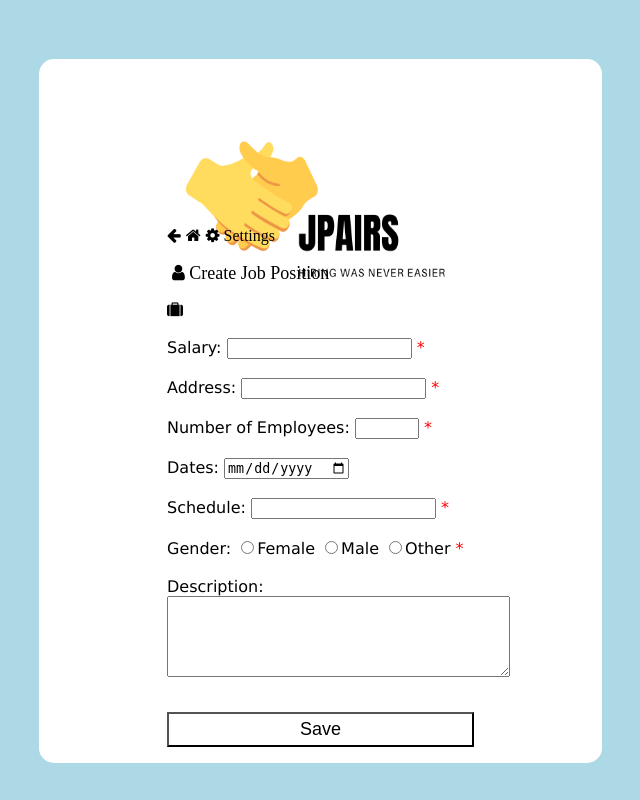
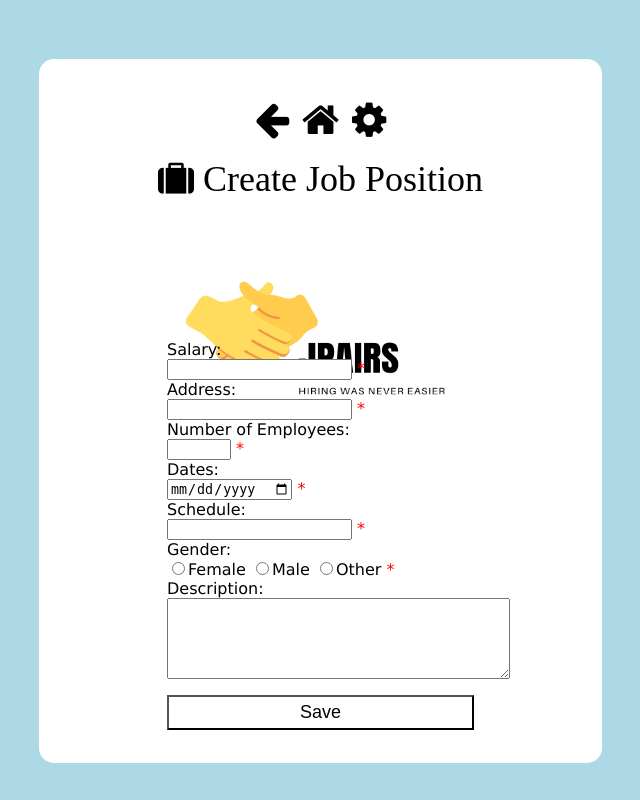
Before and after one commit to JPairs/project, a PHP site: page /createJobPosition.php in a window 1280 px wide. Shown: the whole page, without its empty margins (353-993 px from the left). Run offline with PHP 8.4, Linux system fonts and the light colour scheme.

Commit message:
Add files via upload

```diff
--- a/createJobPosition.php
+++ b/createJobPosition.php
@@ -3,6 +3,11 @@
 <head>
 <style>
 .error {color: #FF0000;}
+.move{
+      width: 100%
+      padding: 8px;
+      font-size: 40px;
+  }
 </style>
     <meta charset="utf-8">
    <title>Home Page</title>
@@ -14,45 +19,50 @@
 
 
     <div class ="container">
-    <img src="images/city1.png" alt="Paris" class="center" width="300" height="300" >
+    <br><br>
+    <div class="move">
+    <center><i class="fa fa-arrow-left" aria-hidden="true"></i>
+    <i class="fa fa-home" aria-hidden="true"></i>
+    <i class="fa fa-cog"> </i></center>
+    <center><div class="btn"><i class="fa fa-suitcase fa-2x"> Create Job Position</i></div></center>
+    </div>
+    <img src="images/city1.png" alt="Logo" class="center" width="300" height="250" >
     </div>
     <div class ="containerhidden">
-    <i class="fa fa-arrow-left" aria-hidden="true"></i>
-    <i class="fa fa-home" aria-hidden="true"></i>
-    <i class="fa fa-cog">   Settings</i>
 
-    <div class="btn"><i class="fa fa-user">   Create Job Position</i></div>
-    <i class="fa fa-suitcase" aria-hidden="true"></i>
-    <br><br>
 
-    Salary: <input type="text" name="name">
-    <span class="error">* </span>
-    <br><br>
 
-    Address: <input type="text" name="name">
-    <span class="error">* </span>
-    <br><br>
 
-    Number of Employees: <input type="number" id="quantity" name="quantity" min="1" max="100">
-    <span class="error">* </span>
-    <br><br>
+    <br><br><br><br><br><br>
 
-    Dates: <input type="date" id="birthday" name="birthday">
-    <br><br>
+    Salary: <br><input type="text" name="name">
+    <span class="error">* </span></br>
 
-    Schedule: <input type="text" name="name">
-    <span class="error">* </span>
-    <br><br>
 
-    Gender:
+    Address: <br><input type="text" name="name">
+    <span class="error">* </span></br>
+
+
+    Number of Employees:<br> <input type="number" id="quantity" name="quantity" min="1" max="100">
+    <span class="error">* </span></br>
+
+
+    Dates: <br><input type="date" id="birthday" name="birthday">
+    <span class="error">* </span></br>
+
+    Schedule: <br><input type="text" name="name">
+    <span class="error">* </span></br>
+
+
+    Gender:<br>
   <input type="radio" name="gender" value="female">Female
   <input type="radio" name="gender" value="male">Male
   <input type="radio" name="gender" value="other">Other
-  <span class="error">* </span>
-  <br><br>
+  <span class="error">* </span></br>
 
-    Description: <textarea name="comment" rows="5" cols="40"></textarea>
-    <br><br>
+
+    Description: <br><textarea name="comment" rows="5" cols="40"></textarea></br>
+
     <input class="btn" type="submit" name="login" value="Save">
     </div>
 
```
Also changed, not shown: createProfile.php (+32 -27 lines), homePage0.php (+9 -7 lines), homePage1.php (+19 -8 lines).
